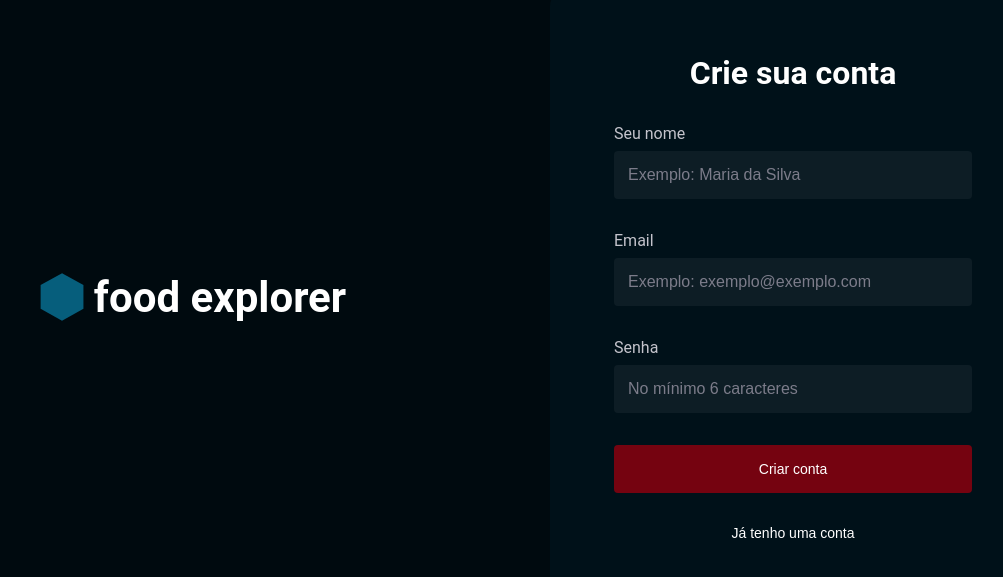
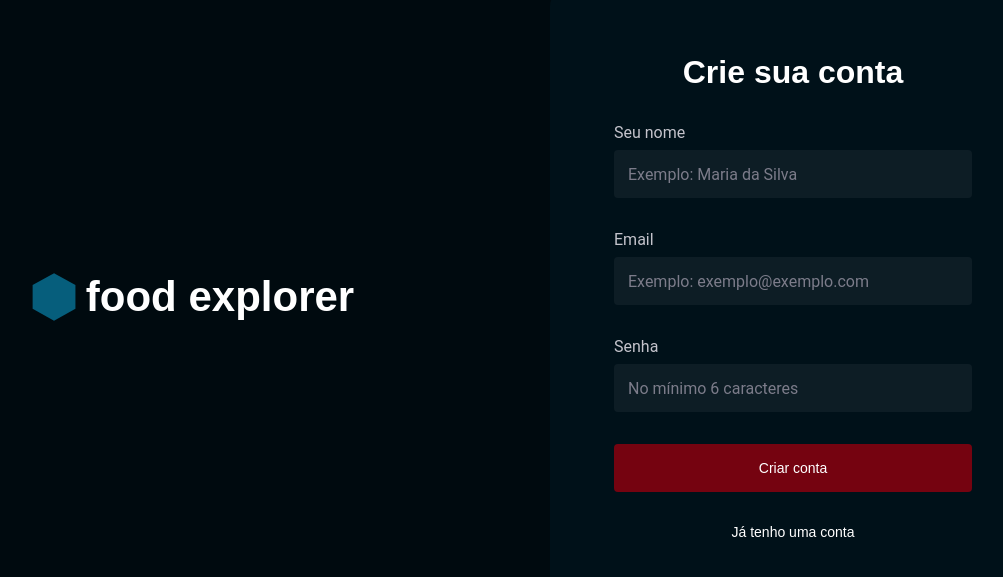
Before and after one commit to jdeymisson/front-food-explorer, a React (Vite) app: page / in a window 1280 px wide. Shown: the part 103-680 px from the top of the page, without its empty margins (140-1143 px from the left). Built offline with nearby package versions, Linux system fonts and the light colour scheme.

Commit message:
:recycle: refactor: refatorando os estilos globais

```diff
--- a/src/styles/globalStyles.js
+++ b/src/styles/globalStyles.js
@@ -24,7 +24,6 @@ export default createGlobalStyle`
             background-color: ${({ theme }) => theme.COLORS.GRAY_200};
             border-radius: 8px;
         }
-
     }
 
     body {
@@ -48,8 +47,11 @@ export default createGlobalStyle`
         filter: brightness(0.9);
     }
 
-    legend, button, a, h3 {
+    h1, h2, h3, button, a {
         font-family: 'Poppins', sans-serif;
-        font-weight: 500;
+    }
+
+    input, label {
+        font-family: 'Roboto', sans-serif;
     }
 `
```
